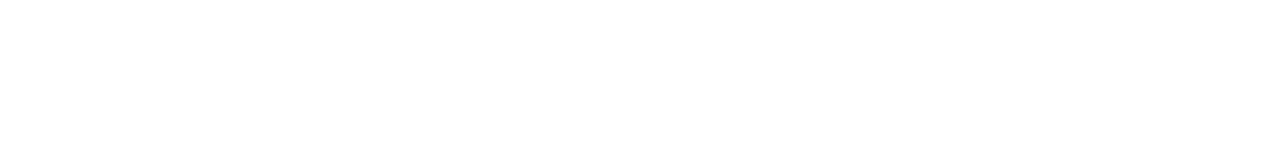
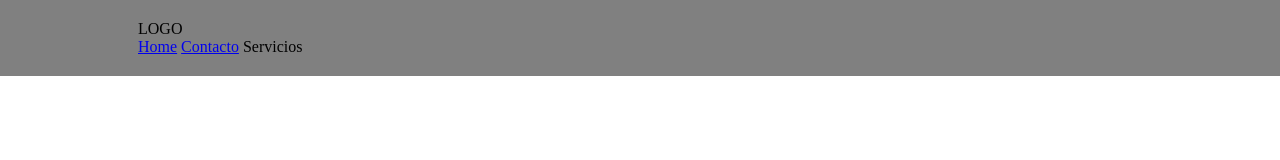
Before and after one commit to piki1489/ejercicio_1, a plain HTML site: page index.html in a window 1280 px wide. Drawn offline with Linux system fonts and the light colour scheme.

Commit message:
menu montado en index y con estilos

```diff
--- a/index.html
+++ b/index.html
@@ -6,9 +6,23 @@
     <meta http-equiv="X-UA-Compatible" content="IE=edge">
     <meta name="viewport" content="width=device-width, initial-scale=1.0">
     <title>Ejercicio_1</title>
+    <link rel="stylesheet" href="style.css">
 </head>
 
 <body>
+    <header>
+        <nav class="container">
+            <nav>
+                <div class="logo"><a href="/"></a> LOGO</div>
+                <UL class="menu">
+                    <li><a href="index.html">Home</a></li>
+                    <li><a href="contacto.html">Contacto</a></li>
+                    <li><a href=""></a>Servicios</li>
+                </UL>
+            </nav>
+        </nav>
+
+    </header>
 
 </body>
 
--- /dev/null
+++ b/style.css
@@ -0,0 +1,31 @@
+* {
+    margin: 0;
+    padding: 0;
+    box-sizing: border-box;
+}
+
+header {
+    background-color: grey;
+    padding: 20px;
+
+}
+
+header .container {
+
+    max-width: 1004px;
+    margin: 0 auto;
+    display: flex;
+    justify-content: space-between;
+
+
+
+}
+
+header ul {
+    list-style-type: none;
+}
+
+header .menu li {
+    display: inline;
+
+}
```
